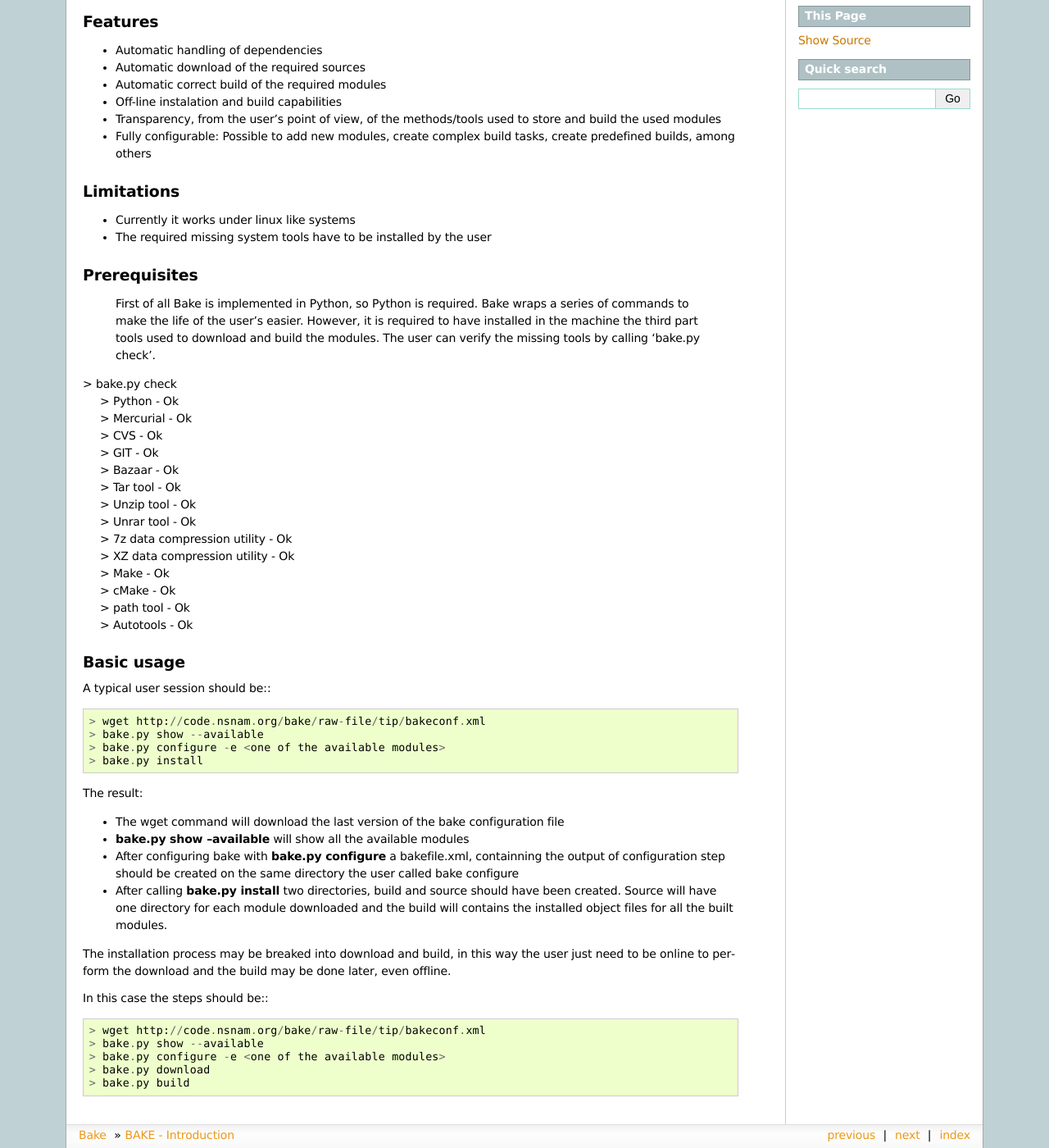
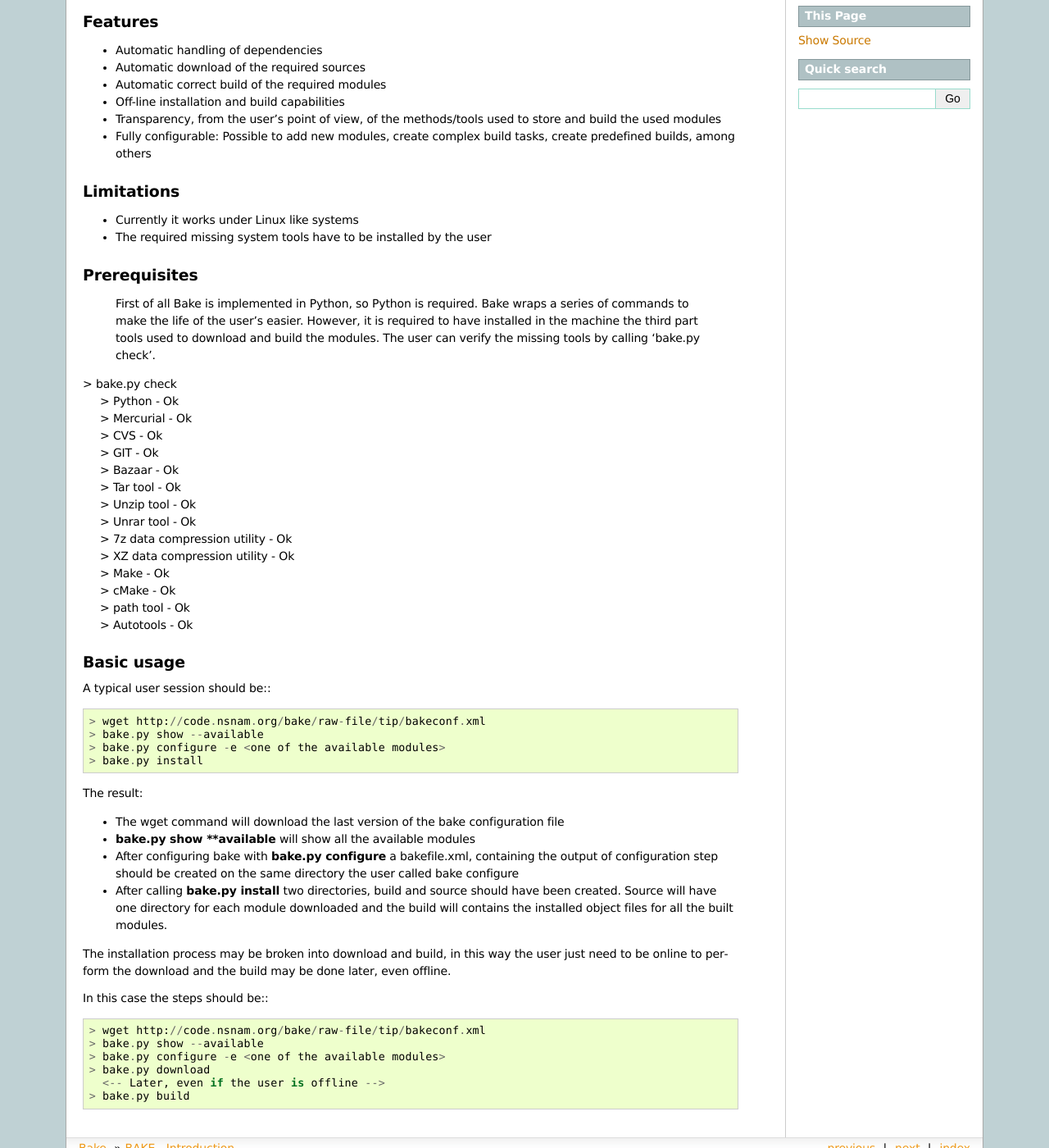
Before and after one commit to nsnam/bake-git, a Sphinx documentation site: the page built from doc/source/bake-over.rst, in a window 1280 px wide and 1400 px high, scrolled down 345 px. Shown: the whole window at 82% size. Built offline with Sphinx 7.4.7, drawn with Linux system fonts in a browser that asks for light colours; some of the changed text lies outside the part shown.

```diff
--- a/doc/source/bake-over.rst
+++ b/doc/source/bake-over.rst
@@ -14,14 +14,14 @@ Features
 * Automatic handling of dependencies
 * Automatic download of the required sources
 * Automatic correct build of the required modules
-* Off-line instalation and build capabilities
+* Off-line installation and build capabilities
 * Transparency, from the user's point of view, of the methods/tools used to store and build the used modules
 * Fully configurable: Possible to add new modules, create complex build tasks, create predefined builds, among others
 
 Limitations
 ===========
 
-* Currently it works under linux like systems
+* Currently it works under Linux like systems
 * The required missing system tools have to be installed by the user
 
 Prerequisites
@@ -55,11 +55,11 @@ A typical user session should be:::
 The result:
 
 * The wget command will download the last version of the bake configuration file
-* **bake.py show --available** will show all the available modules
-* After configuring bake with **bake.py configure** a bakefile.xml, containning the output of configuration step should be created on the same directory the user called bake configure
+* **bake.py show **available** will show all the available modules
+* After configuring bake with **bake.py configure** a bakefile.xml, containing the output of configuration step should be created on the same directory the user called bake configure
 * After calling **bake.py install** two directories, build and source should have been created. Source will have one directory for each module downloaded and the build will contains the installed object files for all the built modules.
 
-The installation process may be breaked into download and build, in this way the user just need to be online to perform the download and the build may be done later, even offline.
+The installation process may be broken into download and build, in this way the user just need to be online to perform the download and the build may be done later, even offline.
 
 In this case the steps should be:::
 
@@ -67,4 +67,5 @@ In this case the steps should be:::
   > bake.py show --available
   > bake.py configure -e <one of the available modules>
   > bake.py download
+    <-- Later, even if the user is offline -->
   > bake.py build
--- a/doc/source/index.rst
+++ b/doc/source/index.rst
@@ -7,10 +7,10 @@
 
    <br />
 
-BAKE
+BAKE Documentation
 ====
 
-Contents:
+Content:
 
 .. toctree::
    :maxdepth: 3
```
Also changed, not shown: doc/source/bake-tutorial.rst (+71 -70 lines), doc/README.txt (added).
